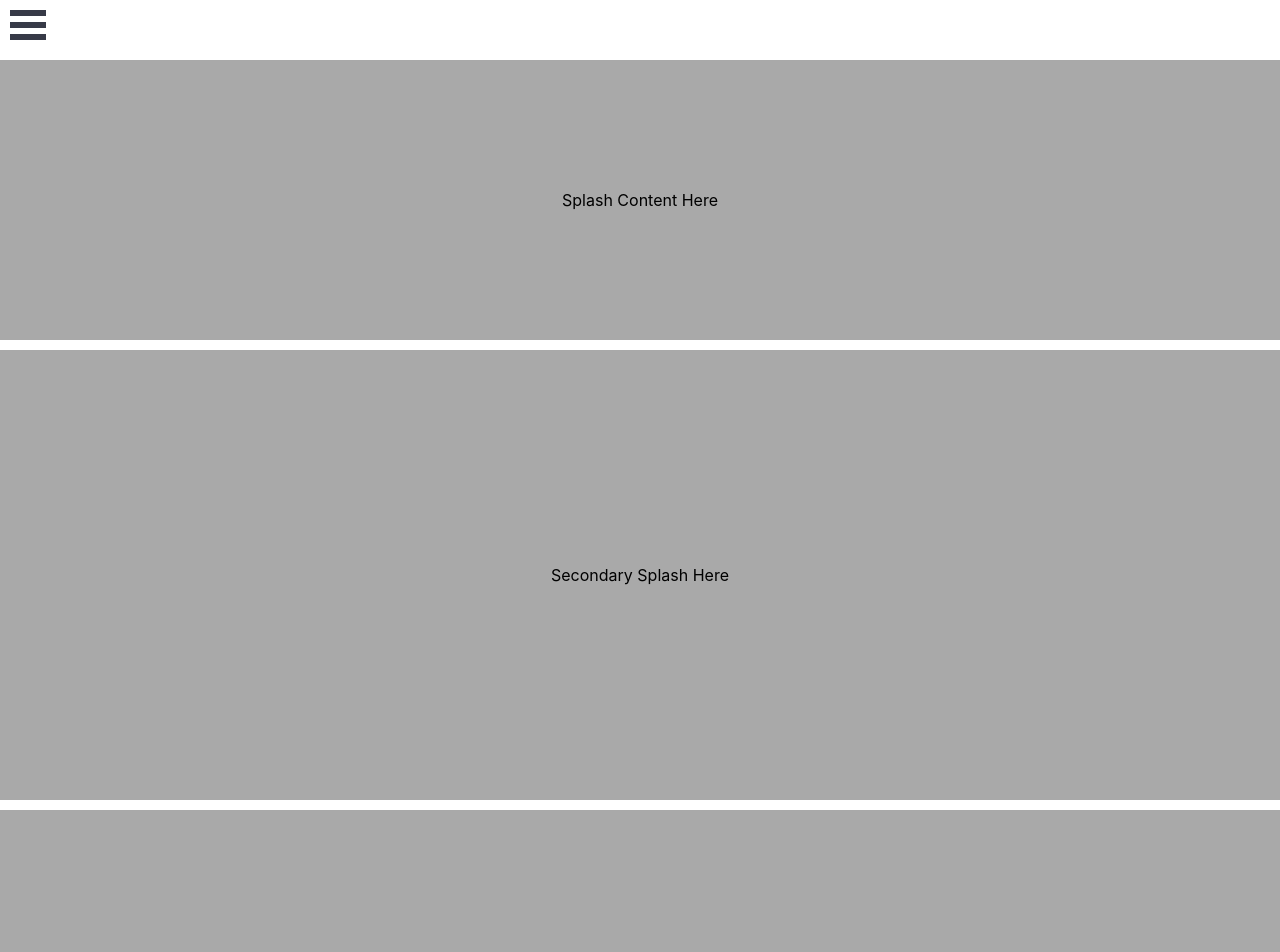
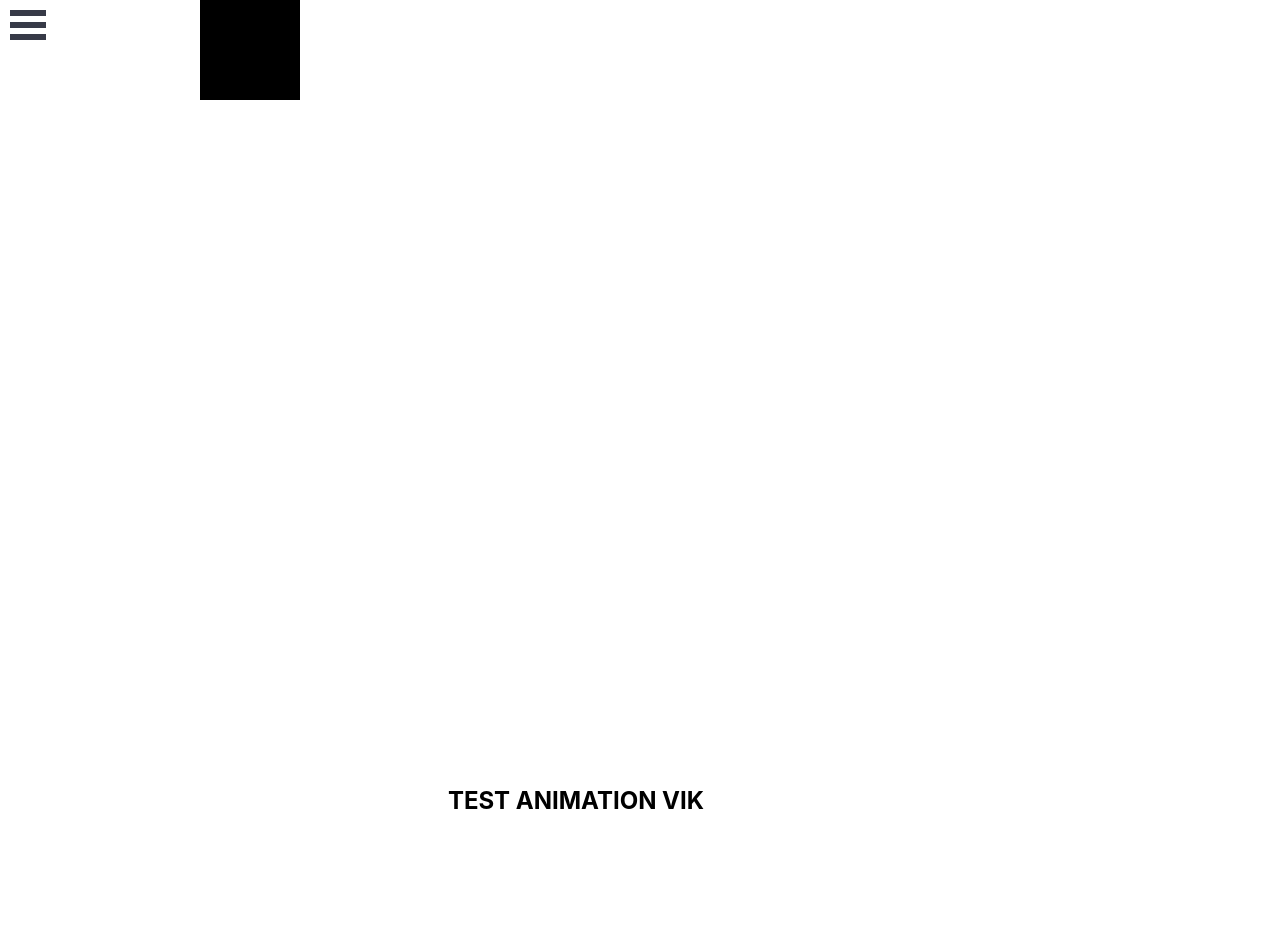
Before and after one commit to lifeasvik/vikbirdi-portfolio-v2, a React (Create React App) app: page / in a window 1280 px wide. Shown: the top 952 px of the page. Built offline with nearby package versions, Linux system fonts and the light colour scheme.

Commit message:
working on animations for main page

```diff
--- a/src/components/Home.js
+++ b/src/components/Home.js
@@ -9,11 +9,15 @@ class Home extends Component {
             <div>
                 <SideBar pageWrapId={"page-wrap"} outerContainerId={"App"} />
                 <div><SideBar /></div>
-                <div className="pagePadder">
-                    <div className="mainSplash">Splash Content Here</div>
+                <div className="mainBox1">
+                    <div className="mainContent1">
 
+                    </div>
                 </div>
-                <div className="mainSplash2">Secondary Splash Here</div>
+                <div className="pagePadder, boxSizer">
+                    <div className="mainPageTitle"><h2>TEST ANIMATION VIK</h2></div>
+                </div>
+
                 <div className="mainSplash3">Third Splash Here</div>
                 <div className="mainSplash4">Fourth Splash Here</div>
                 <div className="mainSplash5">Fifth Splash Here</div>
--- a/src/styles.css
+++ b/src/styles.css
@@ -19,9 +19,90 @@ code {
   justify-content: center;
 }
 
+.boxSizer{
+  width: 90vw;
+  height: 600px;
+  display: flex;
+  justify-content: center;
+  align-items: center;
+}
+
+/* MAIN PAGE CSS */
 
 
-/* MAIN PAGE CSS */
+
+
+
+
+
+
+
+
+/* Working on animations here */
+
+.mainBox1{
+  width: 100vw;
+  height: 500px;
+  background-color: white;
+}
+
+.mainContent1{
+  width: 100px;
+  height: 100px;
+  background-color: white;
+  position: relative;
+  animation-name: example;
+  animation-duration: 4s;
+  animation-iteration-count: 2;
+  animation-direction: alternate-reverse;
+}
+
+@keyframes example {
+  0%   {background-color:white; left:200px; top:200px;}
+  25%  {background-color:black; left:200px; top:0px;}
+  50%  {background-color:white; left:200px; top:200px;}
+  75%  {background-color:black; left:0px; top:200px;}
+  100% {background-color:white; left:0px; top:0px;}
+}
+
+
+
+
+
+
+
+
+
+
+
+
+
+
+
+
+
+.mainPageTitle{
+  width: 300px;
+  height: 200px;
+  display: flex;
+  align-items: center;
+  justify-content: center;
+  background-color: white;
+  animation-name: example;
+  animation-duration: 2s;
+  animation-delay: 2s;
+  animation-iteration-count: infinite;
+}
+
+
+
+/* @keyframes example {
+  0%   {background-color:red; left:0px; top:0px;}
+  25%  {background-color:yellow; left:200px; top:0px;}
+  50%  {background-color:blue; left:200px; top:200px;}
+  75%  {background-color:green; left:0px; top:200px;}
+  100% {background-color:red; left:0px; top:0px;}
+} */
 
 .mainSplash {
   width: 100vw;
@@ -31,6 +112,7 @@ code {
   display: flex;
   justify-content: center;
   align-items: center;
+  position: relative;
 }
 
 .mainSplash2 {
```
